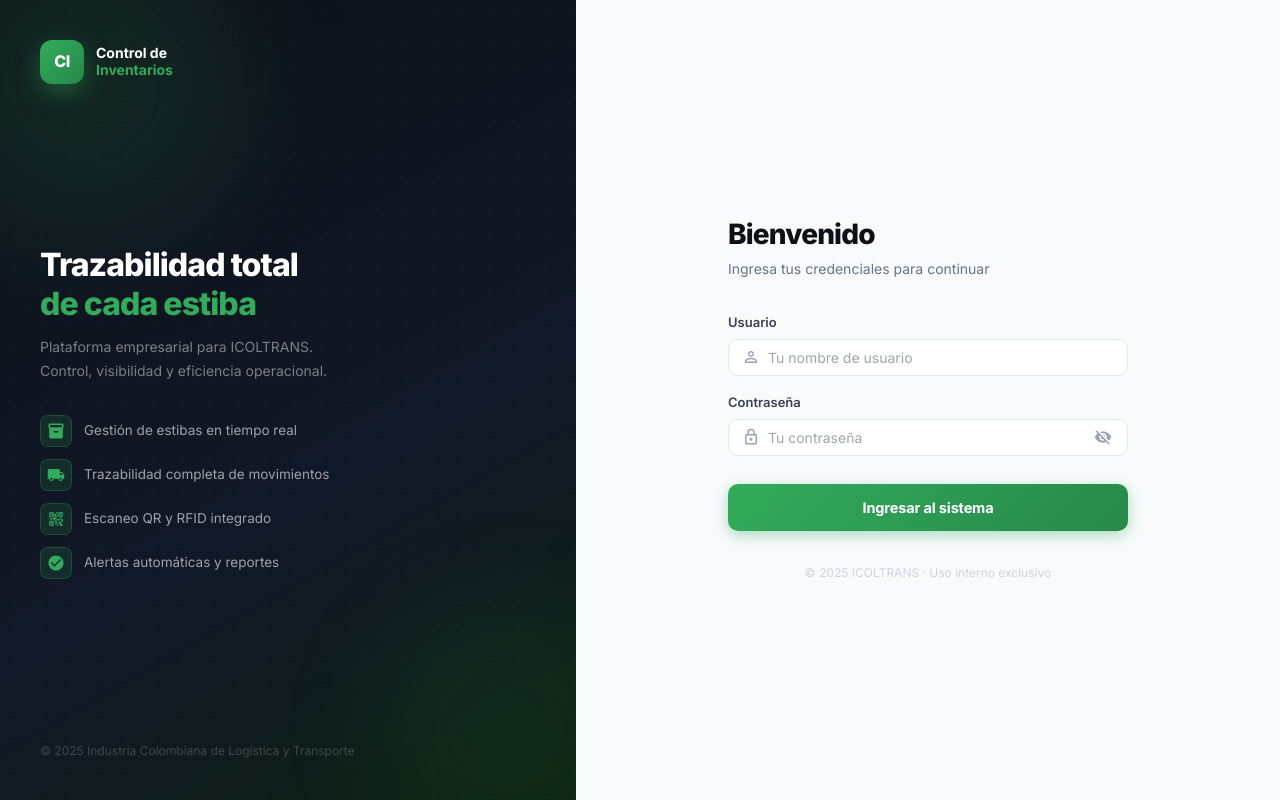
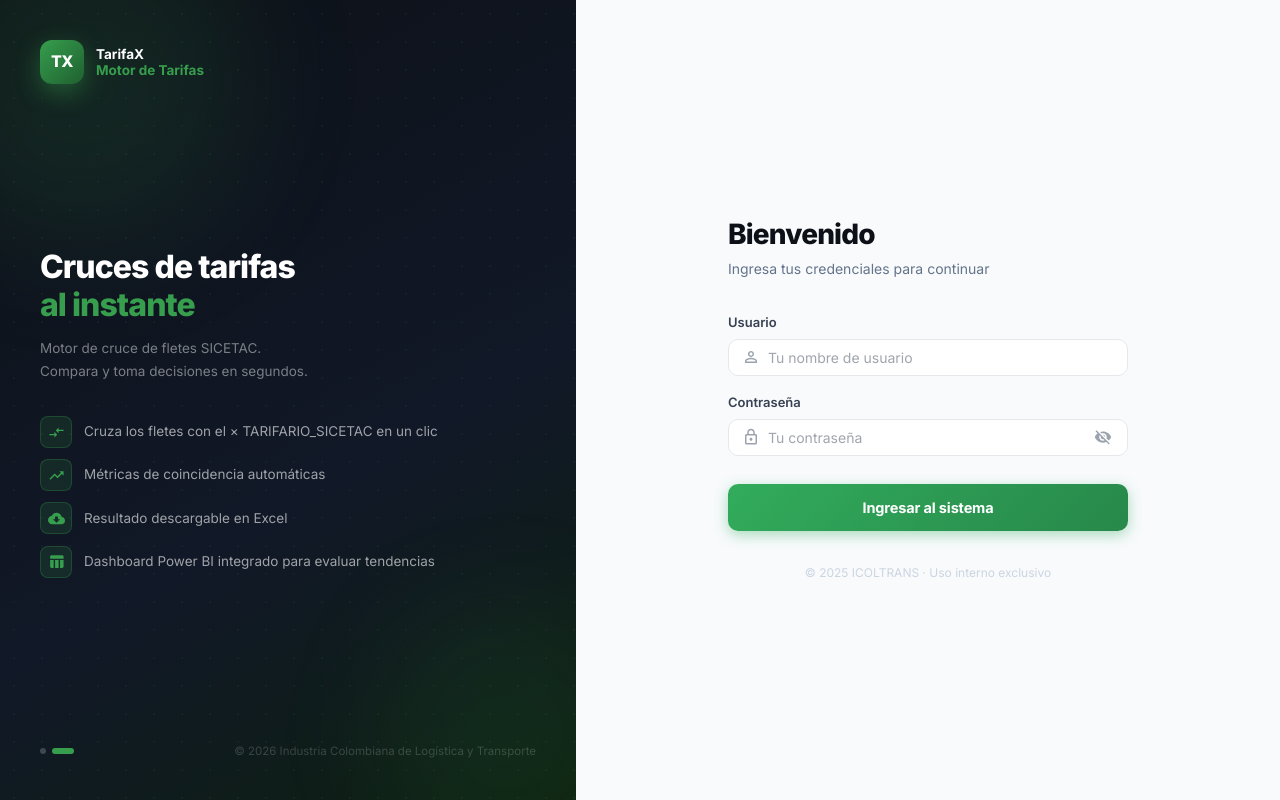
Before and after one commit to Alex-github97/control_inventarios, a React (Vite) app in the folder frontend/: page /login in a window 1280 px wide. Both pictures are taken after a click on the button 1103 px from the left and 437 px from the top of the page. Built offline with nearby package versions, Linux system fonts and the light colour scheme; no server answers; the HTML template or start-up script is replaced by a standard one.

Commit message:
Se actualiza el nombre de control de inventarios a "Control de Estibas" tanto en el login como en el resto de las funcionalidades

```diff
--- a/frontend/src/components/layout/Sidebar.tsx
+++ b/frontend/src/components/layout/Sidebar.tsx
@@ -119,7 +119,7 @@ export function Sidebar({ open, onClose }: SidebarProps) {
           }}
         >
           <Typography sx={{ color: '#FFF', fontWeight: 800, fontSize: 13, letterSpacing: '-0.5px' }}>
-            {isTarifax ? 'TX' : 'CI'}
+            {isTarifax ? 'TX' : 'CE'}
           </Typography>
         </Box>
         {!collapsed && (
@@ -128,7 +128,7 @@ export function Sidebar({ open, onClose }: SidebarProps) {
               {isTarifax ? 'TarifaX' : 'Control de'}
             </Typography>
             <Typography sx={{ color: activeColor, fontWeight: 700, fontSize: 13.5, lineHeight: 1.2, whiteSpace: 'nowrap', transition: 'color 0.3s ease' }}>
-              {isTarifax ? 'Motor de Tarifas' : 'Inventarios'}
+              {isTarifax ? 'Motor de Tarifas' : 'Estibas'}
             </Typography>
           </Box>
         )}
@@ -138,7 +138,7 @@ export function Sidebar({ open, onClose }: SidebarProps) {
       <Box sx={{ px: collapsed ? 1 : 1.5, pt: 1.25, pb: 0.5 }}>
         {collapsed ? (
           <Box sx={{ display: 'flex', flexDirection: 'column', gap: 0.5 }}>
-            <Tooltip title="Control de Inventarios" placement="right" arrow>
+            <Tooltip title="Control de Estibas" placement="right" arrow>
               <Box
                 onClick={() => navigate('/dashboard')}
                 sx={{
@@ -152,7 +152,7 @@ export function Sidebar({ open, onClose }: SidebarProps) {
                 }}
               >
                 <Typography sx={{ fontSize: 9.5, fontWeight: 800, color: !isTarifax ? CI_COLOR : 'rgba(255,255,255,0.35)', letterSpacing: '-0.3px' }}>
-                  CI
+                  CE
                 </Typography>
               </Box>
             </Tooltip>
--- a/frontend/src/pages/EstibasCargaMasiva.tsx
+++ b/frontend/src/pages/EstibasCargaMasiva.tsx
@@ -72,7 +72,7 @@ export default function EstibasCargaMasiva() {
 
     const instrucciones: any[][] = [
       ['GUÍA DE CAMPOS — Plantilla Cargue Masivo de Estibas'],
-      ['Control de Inventarios — ICOLTRANS'],
+      ['Control de Estibas — ICOLTRANS'],
       [],
       ['INSTRUCCIONES:'],
       ['1. Diligencia los datos en la hoja "Estibas" a partir de la fila 2 (la fila 1 son los encabezados).'],
--- a/frontend/src/pages/Login.tsx
+++ b/frontend/src/pages/Login.tsx
@@ -1,4 +1,4 @@
-import React, { useState } from 'react'
+import React, { useState, useEffect } from 'react'
 import {
   Box, TextField, Button, Typography,
   InputAdornment, IconButton, Alert, CircularProgress, alpha,
@@ -6,21 +6,89 @@ import {
 import {
   Visibility, VisibilityOff, LockOutlined, PersonOutline,
   Inventory2, LocalShipping, QrCode2, CheckCircle,
+  TableChart, TrendingUp, CompareArrows, CloudDownload,
 } from '@mui/icons-material'
 import { useNavigate } from 'react-router-dom'
 import { useAuthStore } from '@/store/authStore'
 import toast from 'react-hot-toast'
-import { motion } from 'framer-motion'
+import { motion, AnimatePresence } from 'framer-motion'
 
-const PRIMARY      = '#32AC5C'
-const PRIMARY_DARK = '#27884A'
+// ─────────────────────────────────────────────────────────────────────────────
+// MÓDULOS DEL CARRUSEL
+// Para agregar un nuevo módulo simplemente añade un objeto a este array.
+// Campos:
+//   id          → clave única (string)
+//   badge       → texto del ícono cuadrado (2–3 letras)
+//   appName     → línea 1 del nombre de la app
+//   appAccent   → línea 2 del nombre de la app (en color)
+//   headline    → título grande, línea 1
+//   headlineAccent → título grande, línea 2 (en color)
+//   description → subtítulo debajo del headline
+//   color       → color primario del módulo (hex)
+//   colorDark   → color primario oscuro (para gradientes)
+//   features    → array de { icon: ReactNode, text: string }
+// ─────────────────────────────────────────────────────────────────────────────
+const MODULES = [
+  {
+    id: 'ce',
+    badge: 'CE',
+    appName: 'Control de',
+    appAccent: 'Estibas',
+    headline: 'Trazabilidad total',
+    headlineAccent: 'de cada estiba',
+    description: 'Plataforma empresarial para ICOLTRANS.\nControl, visibilidad y eficiencia operacional.',
+    color: '#32AC5C',
+    colorDark: '#27884A',
+    features: [
+      { icon: <Inventory2 sx={{ fontSize: 17 }} />, text: 'Gestión de estibas en tiempo real' },
+      { icon: <LocalShipping sx={{ fontSize: 17 }} />, text: 'Trazabilidad completa de movimientos' },
+      { icon: <QrCode2 sx={{ fontSize: 17 }} />, text: 'Escaneo QR y RFID integrado' },
+      { icon: <CheckCircle sx={{ fontSize: 17 }} />, text: 'Alertas automáticas y reportes de costos' },
+    ],
+  },
+  {
+    id: 'tx',
+    badge: 'TX',
+    appName: 'TarifaX',
+    appAccent: 'Motor de Tarifas',
+    headline: 'Cruces de tarifas',
+    headlineAccent: 'al instante',
+    description: 'Motor de cruce de fletes SICETAC.\nCompara y toma decisiones en segundos.',
+    color: '#369E4D',
+    colorDark: '#1f6130',
+    features: [
+      { icon: <CompareArrows sx={{ fontSize: 17 }} />, text: 'Cruza los fletes con el × TARIFARIO_SICETAC en un clic' },
+      { icon: <TrendingUp sx={{ fontSize: 17 }} />, text: 'Métricas de coincidencia automáticas' },
+      { icon: <CloudDownload sx={{ fontSize: 17 }} />, text: 'Resultado descargable en Excel' },
+      { icon: <TableChart sx={{ fontSize: 17 }} />, text: 'Dashboard Power BI integrado para evaluar tendencias' },
+    ],
+  },
+  // ── Agrega aquí nuevos módulos cuando estén disponibles ──
+  // {
+  //   id: 'nuevo',
+  //   badge: 'NM',
+  //   appName: 'Nombre',
+  //   appAccent: 'Del Módulo',
+  //   headline: 'Titulo principal',
+  //   headlineAccent: 'del módulo',
+  //   description: 'Descripción breve del módulo.',
+  //   color: '#3B82F6',
+  //   colorDark: '#1D4ED8',
+  //   features: [
+  //     { icon: <CheckCircle sx={{ fontSize: 17 }} />, text: 'Característica 1' },
+  //     { icon: <CheckCircle sx={{ fontSize: 17 }} />, text: 'Característica 2' },
+  //   ],
+  // },
+]
 
-const FEATURES = [
-  { icon: <Inventory2 sx={{ fontSize: 18 }} />, text: 'Gestión de estibas en tiempo real' },
-  { icon: <LocalShipping sx={{ fontSize: 18 }} />, text: 'Trazabilidad completa de movimientos' },
-  { icon: <QrCode2 sx={{ fontSize: 18 }} />, text: 'Escaneo QR y RFID integrado' },
-  { icon: <CheckCircle sx={{ fontSize: 18 }} />, text: 'Alertas automáticas y reportes' },
-]
+const INTERVAL_MS = 5000  // milisegundos entre cada slide
+
+// Variantes de animación: la nueva slide entra desde la derecha
+const slideVariants = {
+  enter: { x: 60, opacity: 0 },
+  center: { x: 0, opacity: 1, transition: { duration: 0.55, ease: [0.22, 1, 0.36, 1] } },
+  exit:  { x: -60, opacity: 0, transition: { duration: 0.35, ease: [0.22, 1, 0.36, 1] } },
+}
 
 export default function Login() {
   const [username, setUsername] = useState('')
@@ -28,8 +96,19 @@ export default function Login() {
   const [showPwd, setShowPwd]   = useState(false)
   const [loading, setLoading]   = useState(false)
   const [error, setError]       = useState('')
+  const [slide, setSlide]       = useState(0)
   const { login }  = useAuthStore()
   const navigate   = useNavigate()
+
+  const current = MODULES[slide]
+
+  // Auto-avance del carrusel
+  useEffect(() => {
+    const timer = setInterval(() => {
+      setSlide(s => (s + 1) % MODULES.length)
+    }, INTERVAL_MS)
+    return () => clearInterval(timer)
+  }, [])
 
   const handleSubmit = async (e: React.FormEvent) => {
     e.preventDefault()
@@ -49,7 +128,7 @@ export default function Login() {
   return (
     <Box sx={{ display: 'flex', minHeight: '100vh' }}>
 
-      {/* ── Left panel (branding) ── */}
+      {/* ── Panel izquierdo — carrusel ── */}
       <Box
         sx={{
           display: { xs: 'none', md: 'flex' },
@@ -62,7 +141,7 @@ export default function Login() {
           overflow: 'hidden',
         }}
       >
-        {/* Background pattern dots */}
+        {/* Puntos de fondo */}
         <Box sx={{
           position: 'absolute', inset: 0, opacity: 0.07,
           backgroundImage: 'radial-gradient(circle, #32AC5C 1px, transparent 1px)',
@@ -70,64 +149,107 @@ export default function Login() {
           pointerEvents: 'none',
         }} />
 
-        {/* Glow orbs */}
-        <Box sx={{ position: 'absolute', top: -80, left: -80, width: 320, height: 320,
-          borderRadius: '50%', background: alpha(PRIMARY, 0.12), filter: 'blur(60px)', pointerEvents: 'none' }} />
-        <Box sx={{ position: 'absolute', bottom: -60, right: -60, width: 260, height: 260,
-          borderRadius: '50%', background: alpha(PRIMARY, 0.08), filter: 'blur(50px)', pointerEvents: 'none' }} />
+        {/* Orbes de luz — cambian de color con el módulo activo */}
+        <AnimatePresence mode="sync">
+          <motion.div
+            key={`orb-top-${slide}`}
+            initial={{ opacity: 0 }}
+            animate={{ opacity: 1 }}
+            exit={{ opacity: 0 }}
+            transition={{ duration: 0.8 }}
+            style={{ position: 'absolute', top: -80, left: -80, width: 320, height: 320,
+              borderRadius: '50%', background: alpha(current.color, 0.14),
+              filter: 'blur(60px)', pointerEvents: 'none' }}
+          />
+          <motion.div
+            key={`orb-bot-${slide}`}
+            initial={{ opacity: 0 }}
+            animate={{ opacity: 1 }}
+            exit={{ opacity: 0 }}
+            transition={{ duration: 0.8 }}
+            style={{ position: 'absolute', bottom: -60, right: -60, width: 260, height: 260,
+              borderRadius: '50%', background: alpha(current.color, 0.09),
+              filter: 'blur(50px)', pointerEvents: 'none' }}
+          />
+        </AnimatePresence>
 
-        {/* Logo */}
-        <Box sx={{ position: 'relative' }}>
+        {/* Badge de la app (arriba a la izquierda) */}
+        <AnimatePresence mode="wait">
+          <motion.div
+            key={`badge-${slide}`}
+            initial={{ opacity: 0, y: -8 }}
+            animate={{ opacity: 1, y: 0 }}
+            exit={{ opacity: 0, y: 8 }}
+            transition={{ duration: 0.35 }}
+            style={{ position: 'relative' }}
+          >
             <Box sx={{ display: 'flex', alignItems: 'center', gap: 1.5 }}>
               <Box sx={{
                 width: 44, height: 44, borderRadius: '12px',
-              background: `linear-gradient(135deg, ${PRIMARY} 0%, ${PRIMARY_DARK} 100%)`,
+                background: `linear-gradient(135deg, ${current.color} 0%, ${current.colorDark} 100%)`,
                 display: 'flex', alignItems: 'center', justifyContent: 'center',
-              boxShadow: `0 8px 24px ${alpha(PRIMARY, 0.4)}`,
+                boxShadow: `0 8px 24px ${alpha(current.color, 0.45)}`,
+                transition: 'all 0.4s ease',
               }}>
-              <Typography sx={{ color: '#FFF', fontWeight: 800, fontSize: 16, letterSpacing: '-0.5px' }}>CI</Typography>
+                <Typography sx={{ color: '#FFF', fontWeight: 800, fontSize: 16, letterSpacing: '-0.5px' }}>
+                  {current.badge}
+                </Typography>
               </Box>
               <Box>
-              <Typography sx={{ color: '#FFF', fontWeight: 700, fontSize: 14, lineHeight: 1.2 }}>Control de</Typography>
-              <Typography sx={{ color: PRIMARY, fontWeight: 700, fontSize: 14, lineHeight: 1.2 }}>Inventarios</Typography>
+                <Typography sx={{ color: '#FFF', fontWeight: 700, fontSize: 13.5, lineHeight: 1.2 }}>
+                  {current.appName}
+                </Typography>
+                <Typography sx={{ color: current.color, fontWeight: 700, fontSize: 13.5, lineHeight: 1.2, transition: 'color 0.4s ease' }}>
+                  {current.appAccent}
+                </Typography>
               </Box>
             </Box>
-        </Box>
+          </motion.div>
+        </AnimatePresence>
 
-        {/* Main copy */}
+        {/* Contenido principal — anima como carrusel */}
         <Box sx={{ position: 'relative' }}>
+          <AnimatePresence mode="wait">
             <motion.div
-            initial={{ opacity: 0, x: -20 }}
-            animate={{ opacity: 1, x: 0 }}
-            transition={{ duration: 0.6, delay: 0.1 }}
+              key={slide}
+              variants={slideVariants}
+              initial="enter"
+              animate="center"
+              exit="exit"
             >
+              {/* Headline */}
               <Typography sx={{
                 color: '#FFF', fontWeight: 800, fontSize: '2rem',
                 lineHeight: 1.2, letterSpacing: '-0.03em', mb: 1.5,
               }}>
-              Trazabilidad total<br />
-              <Box component="span" sx={{ color: PRIMARY }}>de cada estiba</Box>
-            </Typography>
-            <Typography sx={{ color: 'rgba(255,255,255,0.45)', fontSize: 14, lineHeight: 1.7, mb: 4 }}>
-              Plataforma empresarial para ICOLTRANS.<br />
-              Control, visibilidad y eficiencia operacional.
+                {current.headline}<br />
+                <Box component="span" sx={{ color: current.color, transition: 'color 0.4s ease' }}>
+                  {current.headlineAccent}
+                </Box>
               </Typography>
 
-            <Box sx={{ display: 'flex', flexDirection: 'column', gap: 1.5 }}>
-              {FEATURES.map((f, i) => (
+              {/* Descripción */}
+              <Typography sx={{ color: 'rgba(255,255,255,0.45)', fontSize: 13.5, lineHeight: 1.75, mb: 4, whiteSpace: 'pre-line' }}>
+                {current.description}
+              </Typography>
+
+              {/* Lista de características */}
+              <Box sx={{ display: 'flex', flexDirection: 'column', gap: 1.4 }}>
+                {current.features.map((f, i) => (
                   <motion.div
                     key={i}
-                  initial={{ opacity: 0, x: -16 }}
+                    initial={{ opacity: 0, x: -14 }}
                     animate={{ opacity: 1, x: 0 }}
-                  transition={{ duration: 0.4, delay: 0.25 + i * 0.08 }}
+                    transition={{ duration: 0.35, delay: 0.1 + i * 0.07 }}
                   >
                     <Box sx={{ display: 'flex', alignItems: 'center', gap: 1.5 }}>
                       <Box sx={{
                         width: 32, height: 32, borderRadius: '8px',
-                      bgcolor: alpha(PRIMARY, 0.15),
-                      border: `1px solid ${alpha(PRIMARY, 0.25)}`,
+                        bgcolor: alpha(current.color, 0.15),
+                        border: `1px solid ${alpha(current.color, 0.28)}`,
                         display: 'flex', alignItems: 'center', justifyContent: 'center',
-                      color: PRIMARY, flexShrink: 0,
+                        color: current.color, flexShrink: 0,
+                        transition: 'all 0.4s ease',
                       }}>
                         {f.icon}
                       </Box>
@@ -139,15 +261,36 @@ export default function Login() {
                 ))}
               </Box>
             </motion.div>
+          </AnimatePresence>
         </Box>
 
-        {/* Footer */}
-        <Typography sx={{ color: 'rgba(255,255,255,0.2)', fontSize: 12, position: 'relative' }}>
-          © 2025 Industria Colombiana de Logística y Transporte
+        {/* Footer: indicadores de slide + copyright */}
+        <Box sx={{ position: 'relative', display: 'flex', alignItems: 'center', justifyContent: 'space-between' }}>
+          {/* Dots */}
+          <Box sx={{ display: 'flex', gap: 0.75 }}>
+            {MODULES.map((m, i) => (
+              <Box
+                key={m.id}
+                onClick={() => setSlide(i)}
+                sx={{
+                  height: 6,
+                  width: i === slide ? 22 : 6,
+                  borderRadius: 99,
+                  bgcolor: i === slide ? current.color : 'rgba(255,255,255,0.2)',
+                  cursor: 'pointer',
+                  transition: 'all 0.35s ease',
+                  '&:hover': { bgcolor: i === slide ? current.color : 'rgba(255,255,255,0.4)' },
+                }}
+              />
+            ))}
+          </Box>
+          <Typography sx={{ color: 'rgba(255,255,255,0.18)', fontSize: 11.5 }}>
+            © 2026 Industria Colombiana de Logística y Transporte
           </Typography>
         </Box>
+      </Box>
 
-      {/* ── Right panel (form) ── */}
+      {/* ── Panel derecho — formulario ── */}
       <Box sx={{
         flex: 1,
         display: 'flex',
@@ -162,22 +305,22 @@ export default function Login() {
           transition={{ duration: 0.45, ease: 'easeOut' }}
           style={{ width: '100%', maxWidth: 400 }}
         >
-          {/* Mobile logo */}
+          {/* Logo móvil */}
           <Box sx={{ display: { xs: 'flex', md: 'none' }, alignItems: 'center', gap: 1.5, mb: 4 }}>
             <Box sx={{
               width: 40, height: 40, borderRadius: '10px',
-              background: `linear-gradient(135deg, ${PRIMARY} 0%, ${PRIMARY_DARK} 100%)`,
+              background: 'linear-gradient(135deg, #32AC5C 0%, #27884A 100%)',
               display: 'flex', alignItems: 'center', justifyContent: 'center',
-              boxShadow: `0 4px 12px ${alpha(PRIMARY, 0.35)}`,
+              boxShadow: '0 4px 12px rgba(50,172,92,0.35)',
             }}>
-              <Typography sx={{ color: '#FFF', fontWeight: 800, fontSize: 14 }}>CI</Typography>
+              <Typography sx={{ color: '#FFF', fontWeight: 800, fontSize: 14 }}>CE</Typography>
             </Box>
             <Typography sx={{ fontWeight: 700, fontSize: 15, color: '#0D1117' }}>
-              Control de Inventarios
+              Control de Estibas
             </Typography>
           </Box>
 
-          {/* Heading */}
+          {/* Título */}
           <Box sx={{ mb: 4 }}>
             <Typography sx={{
               fontWeight: 800, fontSize: '1.75rem', color: '#0D1117',
@@ -191,116 +334,67 @@ export default function Login() {
           </Box>
 
           {error && (
-            <Alert
-              severity="error"
-              sx={{ mb: 3, borderRadius: '10px', fontSize: 13 }}
-            >
+            <Alert severity="error" sx={{ mb: 3, borderRadius: '10px', fontSize: 13 }}>
               {error}
             </Alert>
           )}
 
           <form onSubmit={handleSubmit}>
             <Box sx={{ mb: 2 }}>
-              <Typography sx={{ fontSize: 13, fontWeight: 600, color: '#374151', mb: 0.75 }}>
-                Usuario
-              </Typography>
+              <Typography sx={{ fontSize: 13, fontWeight: 600, color: '#374151', mb: 0.75 }}>Usuario</Typography>
               <TextField
-                fullWidth
-                placeholder="Tu nombre de usuario"
-                value={username}
-                onChange={e => setUsername(e.target.value)}
-                required
-                size="small"
+                fullWidth placeholder="Tu nombre de usuario"
+                value={username} onChange={e => setUsername(e.target.value)}
+                required size="small"
                 InputProps={{
-                  startAdornment: (
-                    <InputAdornment position="start">
-                      <PersonOutline sx={{ fontSize: 18, color: '#9CA3AF' }} />
-                    </InputAdornment>
-                  ),
+                  startAdornment: <InputAdornment position="start"><PersonOutline sx={{ fontSize: 18, color: '#9CA3AF' }} /></InputAdornment>,
                 }}
-                sx={{
-                  '& .MuiOutlinedInput-root': {
-                    bgcolor: '#FFF',
-                    fontSize: 14,
-                    borderRadius: '10px',
-                    '& fieldset': { borderColor: '#E5E7EB' },
-                    '&:hover fieldset': { borderColor: '#D1D5DB' },
-                    '&.Mui-focused fieldset': { borderColor: PRIMARY, borderWidth: 1.5 },
-                    '&.Mui-focused': { boxShadow: `0 0 0 3px ${alpha(PRIMARY, 0.12)}` },
-                  },
-                }}
+                sx={{ '& .MuiOutlinedInput-root': { bgcolor: '#FFF', fontSize: 14, borderRadius: '10px',
+                  '& fieldset': { borderColor: '#E5E7EB' }, '&:hover fieldset': { borderColor: '#D1D5DB' },
+                  '&.Mui-focused fieldset': { borderColor: '#32AC5C', borderWidth: 1.5 },
+                  '&.Mui-focused': { boxShadow: '0 0 0 3px rgba(50,172,92,0.12)' } } }}
               />
             </Box>
 
             <Box sx={{ mb: 3.5 }}>
-              <Typography sx={{ fontSize: 13, fontWeight: 600, color: '#374151', mb: 0.75 }}>
-                Contraseña
-              </Typography>
+              <Typography sx={{ fontSize: 13, fontWeight: 600, color: '#374151', mb: 0.75 }}>Contraseña</Typography>
               <TextField
-                fullWidth
-                placeholder="Tu contraseña"
+                fullWidth placeholder="Tu contraseña"
                 type={showPwd ? 'text' : 'password'}
-                value={password}
-                onChange={e => setPassword(e.target.value)}
-                required
-                size="small"
+                value={password} onChange={e => setPassword(e.target.value)}
+                required size="small"
                 InputProps={{
-                  startAdornment: (
-                    <InputAdornment position="start">
-                      <LockOutlined sx={{ fontSize: 18, color: '#9CA3AF' }} />
-                    </InputAdornment>
-                  ),
+                  startAdornment: <InputAdornment position="start"><LockOutlined sx={{ fontSize: 18, color: '#9CA3AF' }} /></InputAdornment>,
                   endAdornment: (
                     <InputAdornment position="end">
                       <IconButton onClick={() => setShowPwd(!showPwd)} edge="end" size="small" tabIndex={-1}>
                         {showPwd
                           ? <VisibilityOff sx={{ fontSize: 18, color: '#9CA3AF' }} />
-                          : <Visibility sx={{ fontSize: 18, color: '#9CA3AF' }} />
-                        }
+                          : <Visibility sx={{ fontSize: 18, color: '#9CA3AF' }} />}
                       </IconButton>
                     </InputAdornment>
                   ),
                 }}
-                sx={{
-                  '& .MuiOutlinedInput-root': {
-                    bgcolor: '#FFF',
-                    fontSize: 14,
-                    borderRadius: '10px',
-                    '& fieldset': { borderColor: '#E5E7EB' },
-                    '&:hover fieldset': { borderColor: '#D1D5DB' },
-                    '&.Mui-focused fieldset': { borderColor: PRIMARY, borderWidth: 1.5 },
-                    '&.Mui-focused': { boxShadow: `0 0 0 3px ${alpha(PRIMARY, 0.12)}` },
-                  },
-                }}
+                sx={{ '& .MuiOutlinedInput-root': { bgcolor: '#FFF', fontSize: 14, borderRadius: '10px',
+                  '& fieldset': { borderColor: '#E5E7EB' }, '&:hover fieldset': { borderColor: '#D1D5DB' },
+                  '&.Mui-focused fieldset': { borderColor: '#32AC5C', borderWidth: 1.5 },
+                  '&.Mui-focused': { boxShadow: '0 0 0 3px rgba(50,172,92,0.12)' } } }}
               />
             </Box>
 
             <Button
-              type="submit"
-              fullWidth
-              variant="contained"
-              disabled={loading}
+              type="submit" fullWidth variant="contained" disabled={loading}
               sx={{
-                py: 1.35,
-                fontSize: 14.5,
-                fontWeight: 700,
-                borderRadius: '10px',
-                background: `linear-gradient(135deg, ${PRIMARY} 0%, ${PRIMARY_DARK} 100%)`,
-                boxShadow: `0 4px 14px ${alpha(PRIMARY, 0.4)}`,
-                letterSpacing: '-0.01em',
-                '&:hover': {
-                  background: `linear-gradient(135deg, #3DC46A 0%, ${PRIMARY} 100%)`,
-                  boxShadow: `0 6px 20px ${alpha(PRIMARY, 0.5)}`,
-                  transform: 'translateY(-1px)',
-                },
+                py: 1.35, fontSize: 14.5, fontWeight: 700, borderRadius: '10px',
+                background: 'linear-gradient(135deg, #32AC5C 0%, #27884A 100%)',
+                boxShadow: '0 4px 14px rgba(50,172,92,0.4)', letterSpacing: '-0.01em',
+                '&:hover': { background: 'linear-gradient(135deg, #3DC46A 0%, #32AC5C 100%)',
+                  boxShadow: '0 6px 20px rgba(50,172,92,0.5)', transform: 'translateY(-1px)' },
                 '&:active': { transform: 'translateY(0)' },
                 transition: 'all 0.18s ease',
               }}
             >
-              {loading
-                ? <CircularProgress size={20} sx={{ color: '#FFF' }} />
-                : 'Ingresar al sistema'
-              }
+              {loading ? <CircularProgress size={20} sx={{ color: '#FFF' }} /> : 'Ingresar al sistema'}
             </Button>
           </form>
 
--- a/frontend/src/pages/MovimientosCargaMasiva.tsx
+++ b/frontend/src/pages/MovimientosCargaMasiva.tsx
@@ -59,7 +59,7 @@ export default function MovimientosCargaMasiva() {
 
     const instrucciones: any[][] = [
       ['GUÍA DE CAMPOS — Plantilla Cargue Masivo de Movimientos'],
-      ['Control de Inventarios — ICOLTRANS'],
+      ['Control de Estibas — ICOLTRANS'],
       [],
       ['INSTRUCCIONES:'],
       ['1. Diligencia los datos en la hoja "Movimientos" a partir de la fila 2 (la fila 1 son los encabezados).'],
```
Lines whose indentation alone changed are shown as unchanged.
